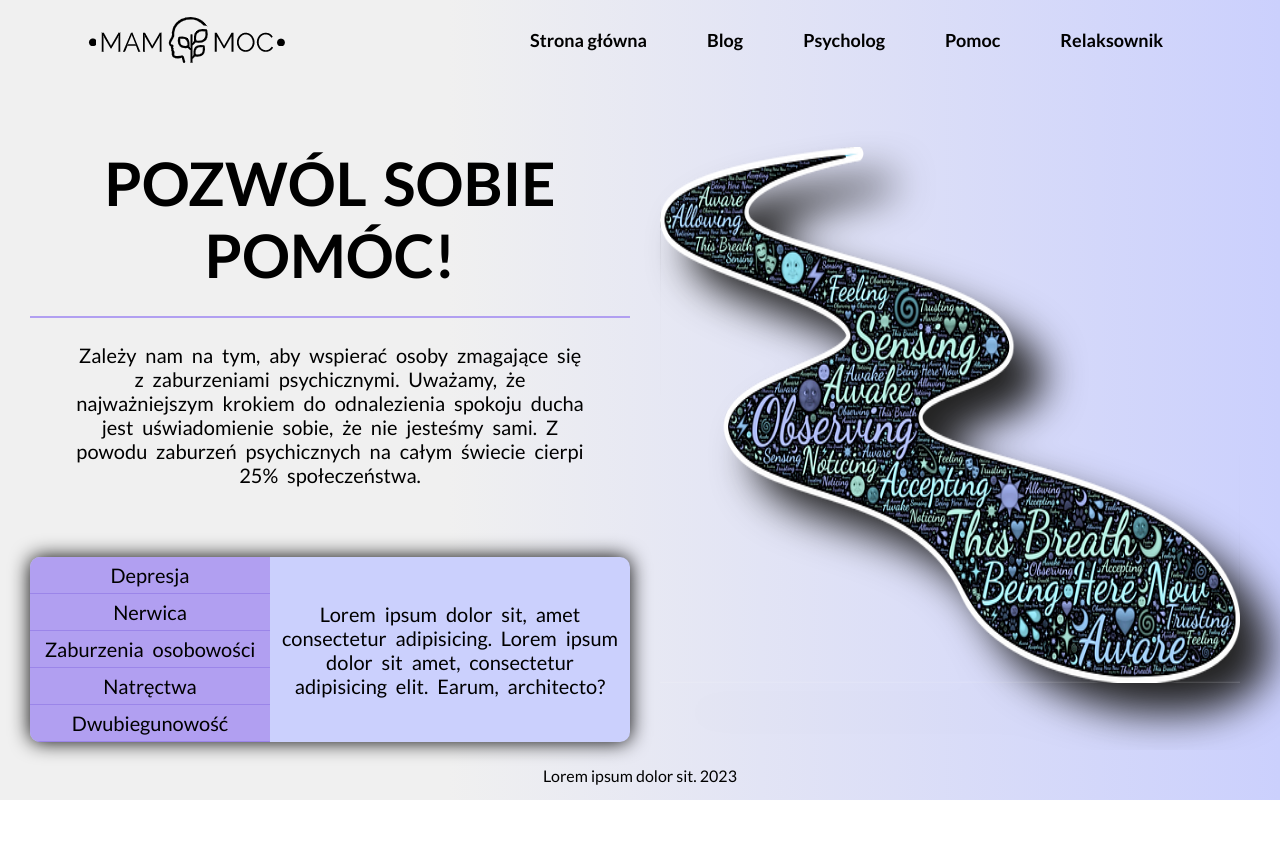
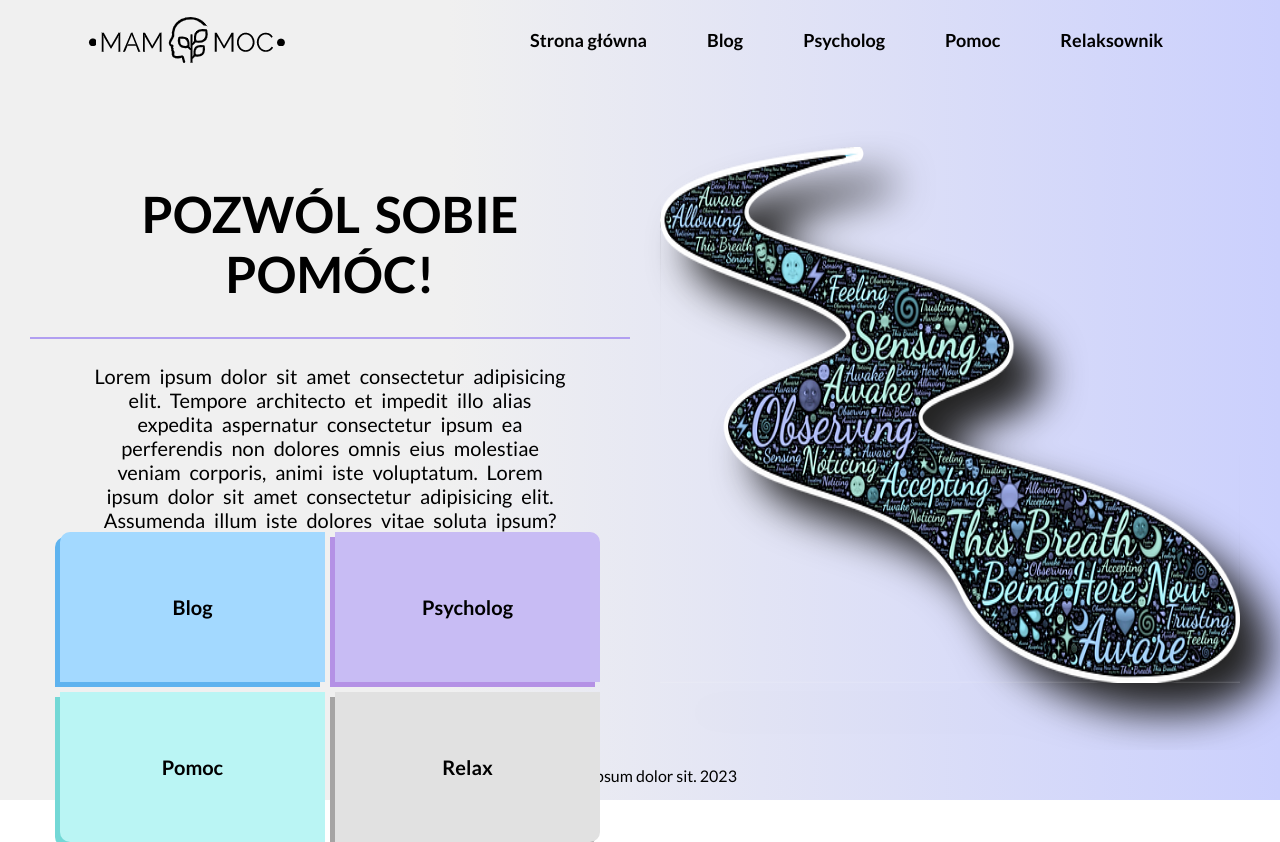
Before and after one commit to Szesz96/Psychology-project, a React (Create React App) app: page / in a window 1280 px wide. Before the commit the page ends 800 px from the top, so only its background shows below. Built offline with nearby package versions, Linux system fonts and the light colour scheme; no server answers.

Commit message:
main updated

```diff
--- a/src/views/blog/blog.css
+++ b/src/views/blog/blog.css
@@ -11,8 +11,18 @@
 	height: 100%;
 }
 
+.blog-heading {
+	text-transform: uppercase;
+	font-size: 50px;
+	margin-bottom: 0;
+}
+
+.blog-container > p {
+	font-size: 20px;
+}
+
 .blog-page {
-	width: 70%;
+	width: 60%;
 }
 
 .post {
--- a/src/views/blog/blog.jsx
+++ b/src/views/blog/blog.jsx
@@ -45,7 +45,8 @@ function Blog() {
 
   return (
     <div className='blog-container'>
-      <h1>Blog</h1>
+      <h1 className='blog-heading'>Blog</h1>
+      <div className='hr'></div>
       <p>Pamiętaj, że nie jestes sam. Poniżej znajdziesz artykuły/posty z doświadczeniami innych osób, jeżeli bedziesz miał/a chęć, możesz również podzielić się swoimi odczuciami.</p>
       <div className="blog-page">
         <div className="post-container">
--- a/src/views/main/main.css
+++ b/src/views/main/main.css
@@ -15,25 +15,26 @@
 }
 
 .main-text {
+	display: flex;
+	flex-direction: column;
+	justify-content: space-around;
 	text-align: center;
 	margin: 0 30px;
-	/* padding: 0 40px; */
-	height: 80%;
+	height: 100%;
 	width: 50%;
 	font-size: 20px;
 	word-spacing: 5px;
 	z-index: 1;
 }
 
-.main-text p,
-.main-text h1 {
-	margin: 0;
-	padding: 0 40px;
-	color: black;
+.main-heading {
+	padding-top: 70px;
+	font-size: 50px;
 }
 
-.main-text h1 {
-	font-size: 60px;
+.main-text p {
+	width: 80%;
+	margin: 0 auto;
 }
 
 .hr {
@@ -42,33 +43,146 @@
 	width: 600px;
 	border: 1px solid #b19ff1;
 }
-.disorders-container {
-	margin: 70px 0;
+
+.internal-nav {
+	text-align: center;
+	display: grid;
+	gap: 10px;
+	grid-template-columns: repeat(2, 1fr);
+	width: 90%;
+	margin: 0 auto;
+}
+
+.intnav-item {
+	position: relative;
+	display: flex;
+	flex-direction: column;
+	justify-content: center;
+	align-items: center;
+	font-weight: bold;
+	height: 150px;
+	overflow: hidden;
+}
+
+.intnav-item p {
+	margin: 0;
+}
+
+.one {
+	border-radius: 10px 0 0 0;
+	background-color: #a3d9ff;
+	box-shadow: -5px 5px 0px #5eb3ef;
+}
+.two {
+	border-radius: 0 10px 0 0;
+	background-color: #c8bcf4;
+	box-shadow: -5px 5px 0px #b491e5;
+}
+.three {
+	border-radius: 0 0 0 10px;
+	background-color: #baf5f4;
+	box-shadow: -5px 5px 0px #73d8d6;
+}
+.four {
+	border-radius: 0 0 10px 0;
+	background-color: #e1e1e1;
+	box-shadow: -5px 5px 0px #a5a4a4;
+}
+
+.intnav-item:hover .intnav-btn {
+	position: relative;
+	bottom: 0;
+}
+
+.intnav-btn {
+	cursor: pointer;
+	margin-top: 20px;
+	color: rgb(0, 0, 0);
+	font-family: inherit;
+	padding: 0.35em;
+	padding-left: 1.2em;
+	font-size: 17px;
+	font-weight: 500;
+	border-radius: 0.9em;
+	border: none;
+	letter-spacing: 0.05em;
 	display: flex;
 	align-items: center;
-	background-color: var(--main-color);
-	border-radius: 10px;
 	overflow: hidden;
-	box-shadow: 0 0 20px black;
+	position: absolute;
+	height: 2.8em;
+	padding-right: 3.3em;
+	width: 90%;
+	transition: bottom 0.4s;
+	bottom: -60px;
 }
 
-.disorders p {
-	padding: 6px;
-	border-bottom: 1px solid #9b85e9;
+.blog-btn {
+	background: #5eb3ef;
+	box-shadow: inset 0 0 1.6em -0.6em #5eb3ef;
 }
 
-.disorder-description {
-	width: 60%;
+.psych-btn {
+	background: #b491e5;
+	box-shadow: inset 0 0 1.6em -0.6em #b491e5;
 }
 
-.disorder-description p{
-	padding: 0 10px;
+.help-btn {
+	background: #73d8d6;
+	box-shadow: inset 0 0 1.6em -0.6em #73d8d6;
 }
 
-.disorders {
-	text-align: center;
-	background-color: #b19ff1;
-	width: 40%;
+.relax-btn {
+	background: #a5a4a4;
+	box-shadow: inset 0 0 1.6em -0.6em #a5a4a4;
+}
+
+.intnav-btn .icon {
+	background: white;
+	margin-left: 1em;
+	position: absolute;
+	display: flex;
+	align-items: center;
+	justify-content: center;
+	height: 2.2em;
+	width: 2.2em;
+	border-radius: 0.7em;
+
+	right: 0.3em;
+	transition: all 0.3s;
+}
+
+.intnav-btn:hover .icon {
+	width: calc(100% - 0.6em);
+}
+
+.intnav-btn .icon i {
+	width: 1.1em;
+	transition: transform 0.3s;
+}
+
+.blog-btn .icon i {
+	color: #5eb3ef;
+}
+
+.psych-btn .icon i {
+	color: #b491e5;
+}
+
+.help-btn .icon i {
+	color: #73d8d6;
+}
+
+.relax-btn .icon i {
+	color: #a5a4a4;
+}
+
+.intnav-btn:hover .icon i {
+	transform: translateX(0.1em);
+}
+
+.intnav-btn:active .icon {
+	transform: scale(0.95);
 }
 
 .main-img {
--- a/src/views/main/main.jsx
+++ b/src/views/main/main.jsx
@@ -5,21 +5,37 @@ const Main = () => {
 	return (
 		<div className='main-container'>
 			<div className='main-text'>
-				<h1>POZWÓL SOBIE POMÓC!</h1>
-				<div className='hr'></div>
+        <div>
+				  <h1 className='main-heading'>POZWÓL SOBIE POMÓC!</h1>
+				  <div className='hr'></div>
+        </div>
 				<p>
-					Zależy nam na tym, aby wspierać osoby zmagające się z zaburzeniami psychicznymi. Uważamy, że najważniejszym krokiem do odnalezienia spokoju ducha jest uświadomienie sobie, że nie jesteśmy sami. Z powodu zaburzeń psychicznych na całym świecie cierpi 25% społeczeństwa.
+					Lorem ipsum dolor sit amet consectetur adipisicing elit. Tempore architecto et impedit illo alias expedita aspernatur consectetur ipsum ea perferendis non dolores omnis eius molestiae veniam corporis, animi iste voluptatum. Lorem ipsum dolor sit amet consectetur adipisicing elit. Assumenda illum iste dolores vitae soluta ipsum?
 				</p>
-        <div className="disorders-container">
-          <div className="disorders">
-            <p>Depresja</p>
-            <p>Nerwica</p>
-            <p>Zaburzenia osobowości</p>
-            <p>Natręctwa</p>
-            <p>Dwubiegunowość</p>
+        <div className='internal-nav'>
+          <div className='intnav-item one'>
+            <p>Blog</p>
+            <button className='intnav-btn blog-btn'>Poznaj doświadczenia innych
+              <div className='icon'><i class="fa-solid fa-arrow-right"></i></div>
+            </button>
           </div>
-          <div className='disorder-description'>
-            <p>Lorem ipsum dolor sit, amet consectetur adipisicing. Lorem ipsum dolor sit amet, consectetur adipisicing elit. Earum, architecto?</p>
+          <div className='intnav-item two'>
+            <p>Psycholog</p>
+            <button className='intnav-btn psych-btn'>Znajdź najlepszego specjaliste
+              <div className='icon'><i class="fa-solid fa-arrow-right"></i></div>
+            </button>
+          </div>
+          <div className='intnav-item three'>
+            <p>Pomoc</p>
+            <button className='intnav-btn help-btn'>Poproś nas o pomoc
+              <div className='icon'><i class="fa-solid fa-arrow-right"></i></div>
+            </button>
+          </div>
+          <div className='intnav-item four'>
+            <p>Relax</p>
+            <button className='intnav-btn relax-btn'>Poczuj nareszcie spokój ducha
+              <div className='icon'><i class="fa-solid fa-arrow-right"></i></div>
+            </button>
           </div>
         </div>
 			</div>
```
Also changed, not shown: src/views/Main.jsx (deleted, +0 -16 lines), src/views/post/post.jsx (+44 -28 lines).
